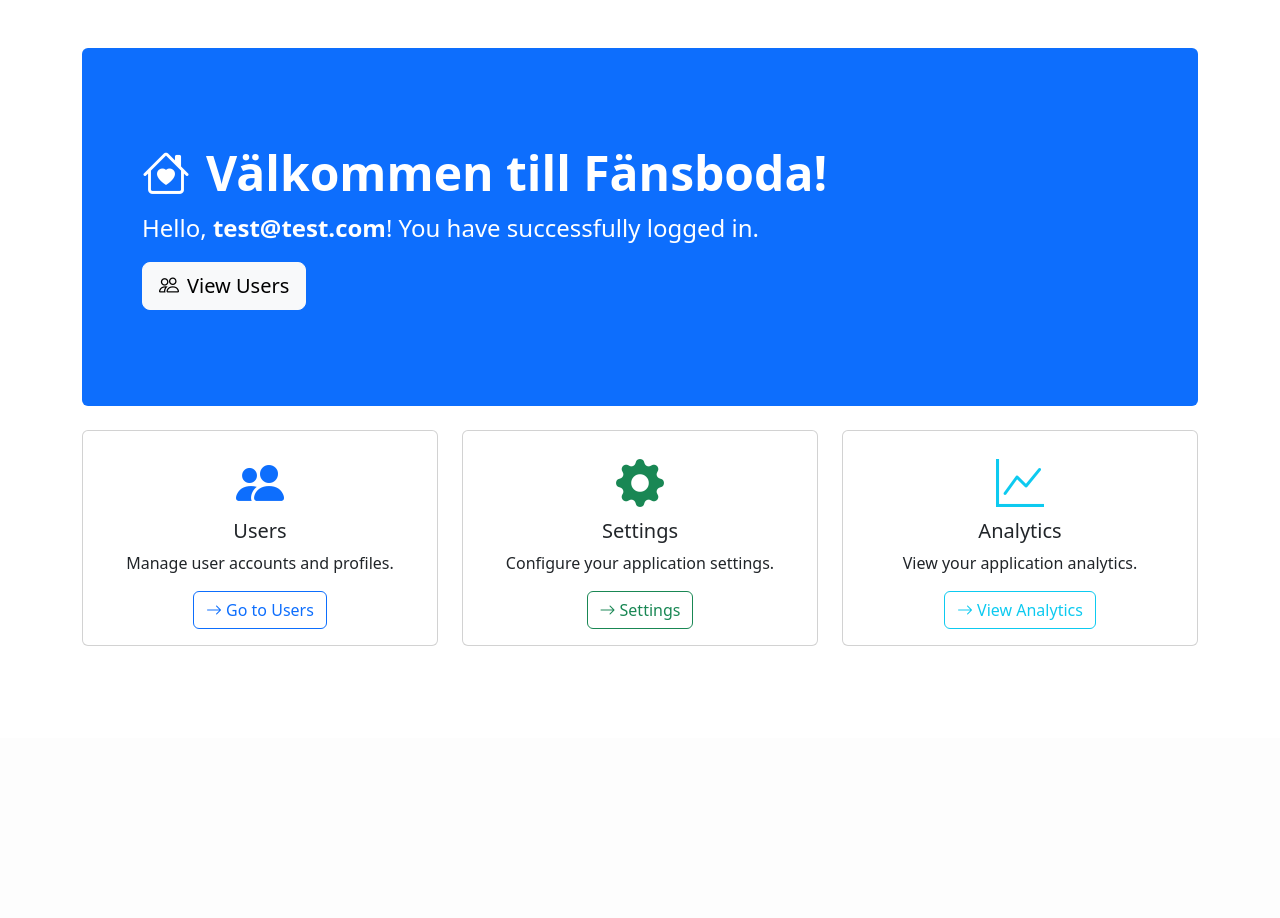
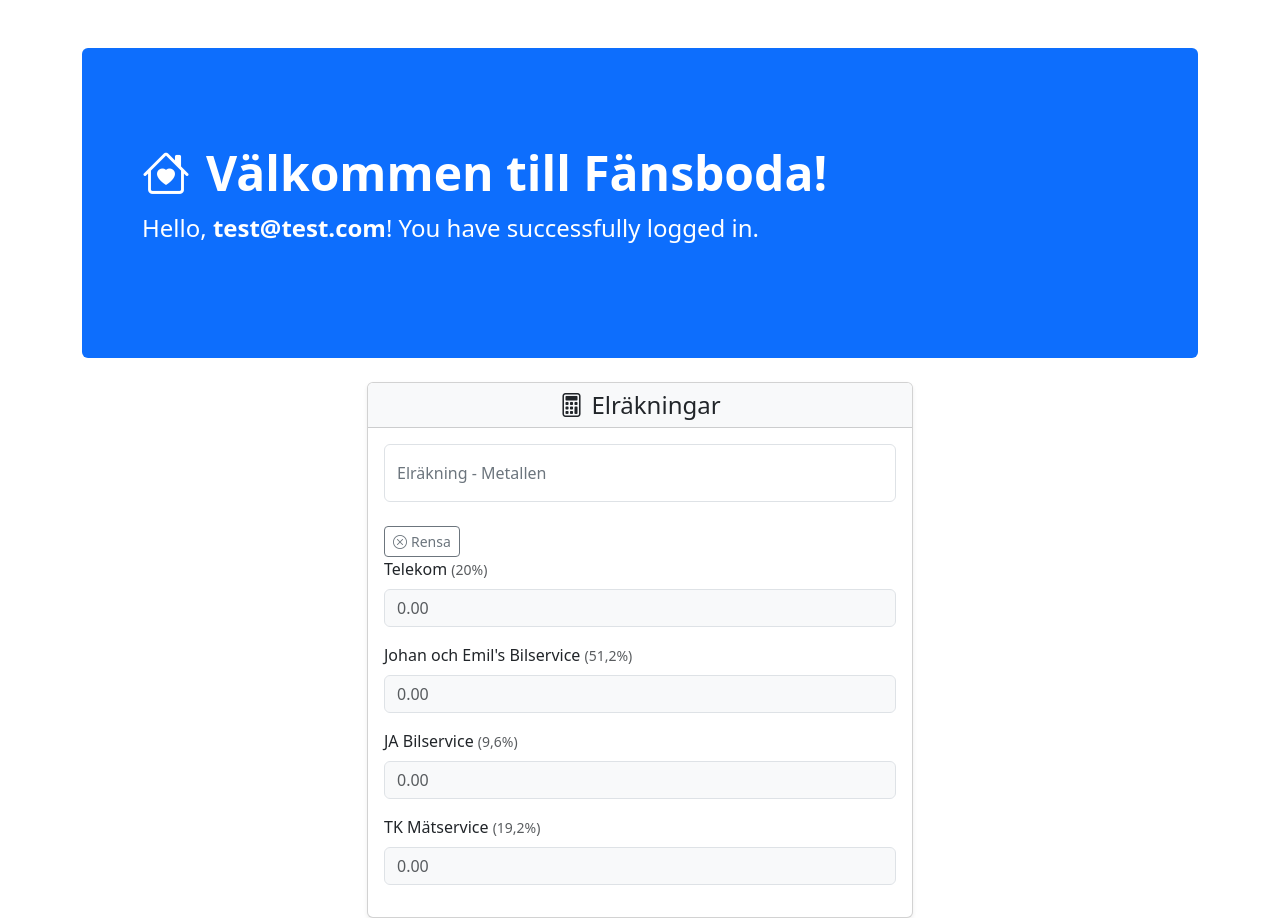
Before and after one commit to user-olof/fansboda, a Flask app: page / in a window 1280 px wide. Shown: the part 62-980 px from the top of the page. Before the commit the page ends 708 px from the top, so only its background shows below. Run offline with Flask 3, Linux system fonts and the light colour scheme; a user stored in the database is signed in.

Commit message:
added calculator on the index page

```diff
--- /dev/null
+++ b/static/js/electricity-calculator.js
@@ -0,0 +1,130 @@
+/**
+ * Electricity Bill Calculator
+ * Divides the electricity bill between three services
+ */
+
+$(document).ready(function () {
+    // Configuration: Define the distribution percentages or ratios
+    const DISTRIBUTION = {
+        telekom: 0.20, // 20% to Telekom
+        johanOchEmilBilservice: 0.512, // 51,2% to Johan och Emil's Bilservice
+        jaBilservice: 0.096, // 9,6% to JA Bilservice
+        tkMatservice: 0.192 // 19,2% to TK Mätservice
+    };
+
+    // Alternative: Equal distribution (uncomment to use)
+    // const DISTRIBUTION = {
+    //     telekom: 1/3,      // 33.33% each
+    //     jaBilservice: 1/3,
+    //     tkMatservice: 1/3
+    // };
+
+    /**
+     * Calculate and distribute electricity bill
+     */
+    function calculateDistribution() {
+        // Get the electricity bill value
+        const electricityBill = parseFloat($('#floatingInput').val()) || 0;
+
+        // Calculate distributions
+        const telekomAmount = electricityBill * DISTRIBUTION.telekom;
+        const johanOchEmilBilserviceAmount = electricityBill * DISTRIBUTION.johanOchEmilBilservice;
+        const jaBilserviceAmount = electricityBill * DISTRIBUTION.jaBilservice;
+        const tkMatserviceAmount = electricityBill * DISTRIBUTION.tkMatservice;
+
+        // Update the readonly fields with calculated values
+        $('#telecomFormControlInput').val(telekomAmount.toFixed(2));
+        $('#johanOchEmilBilserviceControlInput').val(johanOchEmilBilserviceAmount.toFixed(2));
+        $('#jaBilserviceControlInput').val(jaBilserviceAmount.toFixed(2));
+        $('#tkMatserviceControlInput').val(tkMatserviceAmount.toFixed(2));
+
+        // Optional: Add visual feedback
+        if (electricityBill > 0) {
+            // Add success styling to show calculation is active
+            $('.card').removeClass('border-warning').addClass('border-success');
+
+            // Optional: Show total verification
+            const total = telekomAmount + jaBilserviceAmount + tkMatserviceAmount;
+            console.log(`Distribution: ${electricityBill} → ${total.toFixed(2)} (${total === electricityBill ? '✓' : '⚠️'})`);
+        } else {
+            // Reset styling when no bill amount
+            $('.card').removeClass('border-success border-warning');
+        }
+    }
+
+    /**
+     * Real-time calculation on input change
+     */
+    $('#floatingInput').on('input keyup change', function () {
+        calculateDistribution();
+
+        // Add visual feedback while typing
+        const value = parseFloat($(this).val()) || 0;
+        if (value > 0) {
+            $(this).removeClass('is-invalid').addClass('is-valid');
+        } else {
+            $(this).removeClass('is-valid is-invalid');
+        }
+    });
+
+    /**
+     * Calculate on page load if there's already a value
+     */
+    if ($('#floatingInput').val()) {
+        calculateDistribution();
+    }
+
+    /**
+     * Optional: Add clear button functionality
+     */
+    function addClearButton() {
+        if ($('.clear-btn').length === 0) {
+            const clearButton = $(`
+                <button type="button" class="btn btn-outline-secondary btn-sm mt-2 clear-btn">
+                    <i class="bi bi-x-circle me-1"></i>Rensa
+                </button>
+            `);
+
+            $('#floatingInput').closest('.form-floating').after(clearButton);
+
+            clearButton.on('click', function () {
+                $('#floatingInput').val('').removeClass('is-valid is-invalid');
+                calculateDistribution();
+                $('#floatingInput').focus();
+            });
+        }
+    }
+
+    // Add clear button
+    addClearButton();
+
+    /**
+     * Optional: Format numbers with Swedish locale
+     */
+    function formatSwedishNumber(number) {
+        return new Intl.NumberFormat('sv-SE', {
+            minimumFractionDigits: 2,
+            maximumFractionDigits: 2
+        }).format(number);
+    }
+
+    /**
+ * Enhanced calculation with Swedish formatting (optional)
+ */
+    function calculateDistributionSwedish() {
+        const electricityBill = parseFloat($('#floatingInput').val()) || 0;
+
+        if (electricityBill > 0) {
+            const telekomAmount = electricityBill * DISTRIBUTION.telekom;
+            const johanOchEmilBilserviceAmount = electricityBill * DISTRIBUTION.johanOchEmilBilservice;
+            const jaBilserviceAmount = electricityBill * DISTRIBUTION.jaBilservice;
+            const tkMatserviceAmount = electricityBill * DISTRIBUTION.tkMatservice;
+
+            // Use Swedish number formatting (uncomment to use)
+            // $('#telecomFormControlInput').val(formatSwedishNumber(telekomAmount));
+            // $('#johanOchEmilBilserviceControlInput').val(formatSwedishNumber(johanOchEmilBilserviceAmount));
+            // $('#jaBilserviceControlInput').val(formatSwedishNumber(jaBilserviceAmount));
+            // $('#tkMatserviceControlInput').val(formatSwedishNumber(tkMatserviceAmount));
+        }
+    }
+});
--- a/templates/index.html
+++ b/templates/index.html
@@ -15,54 +15,80 @@
                     <p class="col-md-8 fs-4">
                         Hello, <strong>{{ current_user.email }}</strong>! You have successfully logged in.
                     </p>
-                    <a class="btn btn-light btn-lg" href="{{ url_for('users') }}" role="button">
-                        <i class="bi bi-people me-2"></i>View Users
-                    </a>
                 </div>
             </div>
         </div>
     </div>
 
-    <!-- Quick Actions -->
-    <div class="row">
-        <div class="col-md-4 mb-4">
-            <div class="card h-100">
-                <div class="card-body text-center">
-                    <i class="bi bi-people-fill text-primary mb-3" style="font-size: 3rem;"></i>
-                    <h5 class="card-title">Users</h5>
-                    <p class="card-text">Manage user accounts and profiles.</p>
-                    <a href="{{ url_for('users') }}" class="btn btn-outline-primary">
-                        <i class="bi bi-arrow-right me-1"></i>Go to Users
-                    </a>
+    <!-- Centered Form Section -->
+    <div class="row justify-content-center">
+        <div class="col-12 col-md-8 col-lg-6">
+            <div class="card shadow-sm">
+                <div class="card-header bg-light">
+                    <h4 class="mb-0 text-center">
+                        <i class="bi bi-calculator me-2"></i>Elräkningar
+                    </h4>
                 </div>
-            </div>
-        </div>
+                <div class="card-body">
+                    <form>
+                        <!-- Electricity - Metallen (Editable) -->
+                        <div class="form-floating mb-3">
+                            <input type="number" class="form-control" name="electricity_bill" id="floatingInput"
+                                placeholder="1000" min="0" step="0.01">
+                            <label for="floatingInput">Elr&auml;kning - Metallen</label>
+                        </div>
 
-        <div class="col-md-4 mb-4">
-            <div class="card h-100">
-                <div class="card-body text-center">
-                    <i class="bi bi-gear-fill text-success mb-3" style="font-size: 3rem;"></i>
-                    <h5 class="card-title">Settings</h5>
-                    <p class="card-text">Configure your application settings.</p>
-                    <a href="#" class="btn btn-outline-success">
-                        <i class="bi bi-arrow-right me-1"></i>Settings
-                    </a>
-                </div>
-            </div>
-        </div>
+                        <!-- Telekom (Calculated) -->
+                        <div class="mb-3">
+                            <label for="telecomFormControlInput" class="form-label">
+                                Telekom <small class="text-muted">(20%)</small>
+                            </label>
+                            <input type="text" class="form-control bg-light" id="telecomFormControlInput"
+                                placeholder="0.00" readonly>
+                        </div>
 
-        <div class="col-md-4 mb-4">
-            <div class="card h-100">
-                <div class="card-body text-center">
-                    <i class="bi bi-graph-up text-info mb-3" style="font-size: 3rem;"></i>
-                    <h5 class="card-title">Analytics</h5>
-                    <p class="card-text">View your application analytics.</p>
-                    <a href="#" class="btn btn-outline-info">
-                        <i class="bi bi-arrow-right me-1"></i>View Analytics
-                    </a>
+                        <!-- Johan och Emil's Bilservice (Calculated) -->
+                        <div class="mb-3">
+                            <label for="johanOchEmilBilserviceControlInput" class="form-label">
+                                Johan och Emil's Bilservice <small class="text-muted">(51,2%)</small>
+                            </label>
+                            <input type="text" class="form-control bg-light" id="johanOchEmilBilserviceControlInput"
+                                placeholder="0.00" readonly>
+                        </div>
+
+                        <!-- JA Bilservice (Calculated) -->
+                        <div class="mb-3">
+                            <label for="jaBilserviceControlInput" class="form-label">
+                                JA Bilservice <small class="text-muted">(9,6%)</small>
+                            </label>
+                            <input type="text" class="form-control bg-light" id="jaBilserviceControlInput"
+                                placeholder="0.00" readonly>
+                        </div>
+
+                        <!-- TK Mätservice (Calculated) -->
+                        <div class="mb-3">
+                            <label for="tkMatserviceControlInput" class="form-label">
+                                TK M&auml;tservice <small class="text-muted">(19,2%)</small>
+                            </label>
+                            <input type="text" class="form-control bg-light" id="tkMatserviceControlInput"
+                                placeholder="0.00" readonly>
+                        </div>
+                    </form>
                 </div>
             </div>
         </div>
     </div>
+
+
+
+
+
+
+
 </div>
 {% endblock %}
+
+{% block scripts %}
+<!-- Electricity Calculator Script -->
+<script src="{{ url_for('static', filename='js/electricity-calculator.js') }}"></script>
+{% endblock %}
```
Also changed, not shown: cloudbuild-with-sa.yaml (deleted, +0 -73 lines).
